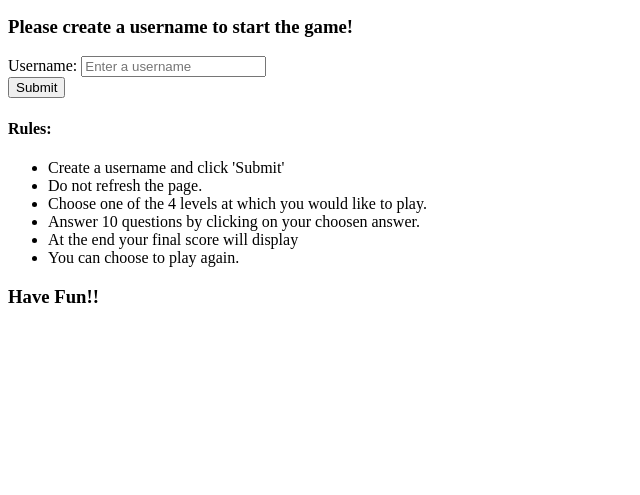
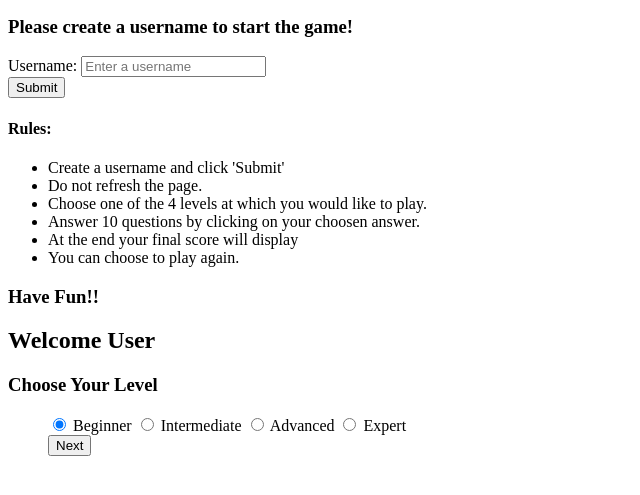
Before and after one commit to th-1982/general-quiz-game, a plain HTML site: page index.html in a window 1280 px wide. Shown: the part 101-596 px from the top of the page, without its empty margins (0-640 px from the left). Drawn offline with Linux system fonts and the light colour scheme.

Commit message:
Add basic html structure for choose level section

```diff
--- a/index.html
+++ b/index.html
@@ -29,7 +29,7 @@
                         <!--create a username-->
                         <h3 id="create-username">Please create a username to start the game!</h3>
                         <!--this function is run when form is submited-->
-                        <!--<form action="/" onsubmit="(event) => console.log(event)">-->
+                        <!--<form action="/" "onsubmit=(event)">-->
                         <label for="user-input">Username:</label>
                         <input type="text" id="user-input" name="user-input" placeholder="Enter a username" required>
                         <div>
@@ -54,6 +54,30 @@
         </div>
     </div>
 
+    <!--Choose level section-->
+    <section>
+        <div id="level" class="sections hide">
+            <h2 id="user">Welcome User</h2>
+            <h3>Choose Your Level</h3>
+            <ul>
+                <!--this function is run when form is submited-->
+                <!--<form onsubmit="gotoQuiz(event)">-->
+                <input name="level" type="radio" value="Beginner" checked>
+                <label>Beginner</label>
+                <input name="level" type="radio" value="Intermediate">
+                <label>Intermediate</label>
+                <input name="level" type="radio" value="Advanced">
+                <label>Advanced</label>
+                <input name="level" type="radio" value="Expert">
+                <label>Expert</label>
+                <div>
+                    <button onclick="goToQuiz(event)">Next</button>
+                </div>
+                <!--</form>-->
+            </ul>
+        </div>
+    </section>
+
 
     <script src="assets/js/script.js"></script>
 </body>
```
